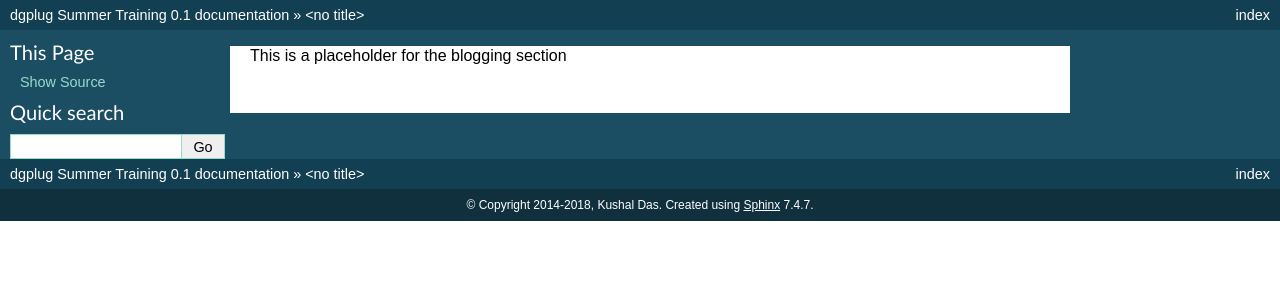
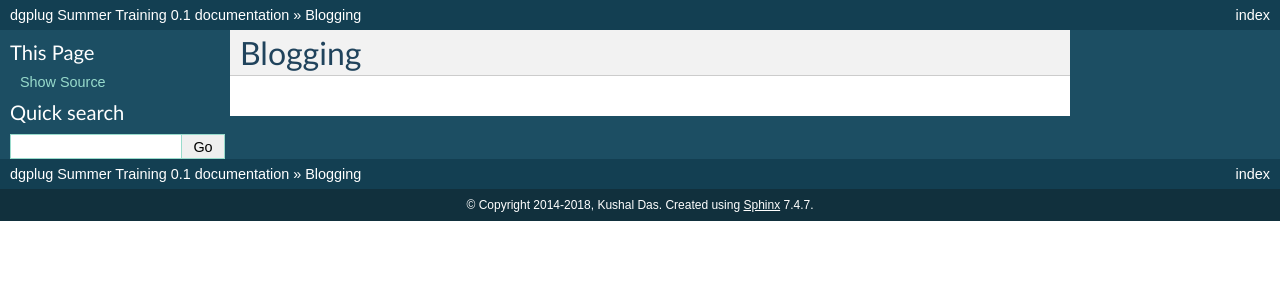
Before and after one commit to kushaldas/summertraining, a Sphinx documentation site: the page built from docs/blogging.rst, in a window 1280 px wide. Shown: the top 300 px of the page. Built offline with Sphinx 7.4.7, drawn with Linux system fonts in a browser that asks for light colours.

Commit message:
Starting the blogging section

```diff
--- a/docs/blogging.rst
+++ b/docs/blogging.rst
@@ -1 +1,3 @@
-This is a placeholder for the blogging section
+========
+Blogging
+========
```
